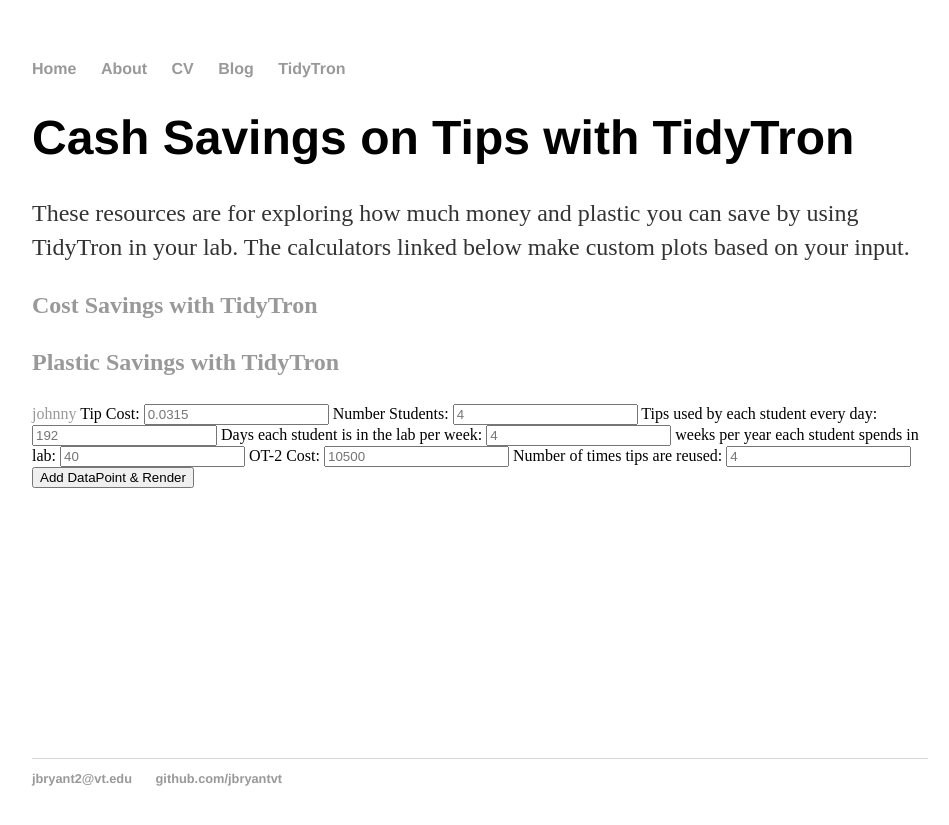
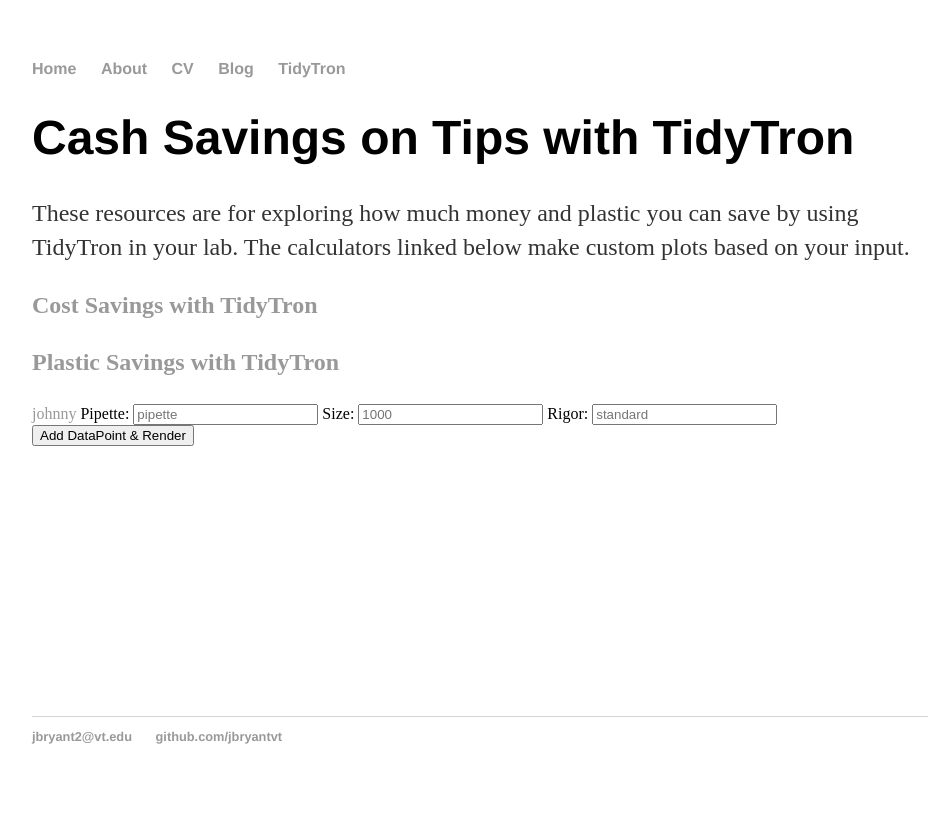
Before and after one commit to jbryantvt/jbryantvt.github.io, a Jekyll site: the page built from TidyTron/index.html, in a window 1280 px wide. Shown: the top 825 px of the page, without its empty margins (160-1109 px from the left). Built offline with Jekyll 4.4.1, drawn with Linux system fonts in a browser that asks for light colours.

Commit message:
Update index.html

```diff
--- a/TidyTron/index.html
+++ b/TidyTron/index.html
@@ -28,40 +28,17 @@
 
 
     <script type="text/javascript">
-        window.onload = function() {
-            var dps = []; //dataPoints.
-            var ds = []; //dataPoints.
 
-            var chart = new CanvasJS.Chart("chartContainer", {
-                title: {
-                    text: "Cash savings on pipette tips with TidyTron"
-                },
-                data: [{
-                    type: "line",showInLegend: true,
-                    name: "series1",
-                    legendText: "single-use",
-                    dataPoints: dps
-                },{type: "line",showInLegend: true,
-                    name: "series2",
-                    legendText: "multiple-use with TidyTron",
-                    dataPoints: ds}]
-            });
 
             function addDataPointsAndRender() {
-                OT2_cost = Number(document.getElementById("OT2_cost").value);
-                tip_cost = Number(document.getElementById("tip_cost").value);
-                students = Number(document.getElementById("students").value);
-                tips_per_day = Number(document.getElementById("tips_per_day").value);
-                days_per_week = Number(document.getElementById("days_per_week").value);
-                weeks_per_year = Number(document.getElementById("weeks_per_year").value);
-                reuses = Number(document.getElementById("reuses").value);
+                pipette = document.getElementById("pipette");
+                size = document.getElementById("size");
+                rigor = document.getElementById("rigor");
 
+                if (pipette+'_'+size+'_'+rigor == 'pipette_1000_standard') {
+                         document.location.href = 'https://minhaskamal.github.io/DownGit/#/home?url=https://github.com/PlantSynBioLab/opentrons-sustainability/blob/main/NEW_tipcleaning/1000ul_tip_cleaning.py';
+                }
 
-                dps.push({x: 1,y: 1*(tip_cost*students*tips_per_day*days_per_week*weeks_per_year)},{x: 2,y: 2*(tip_cost*students*tips_per_day*days_per_week*weeks_per_year)},{x: 3,y: 3*(tip_cost*students*tips_per_day*days_per_week*weeks_per_year)},{x: 4,y: 4*(tip_cost*students*tips_per_day*days_per_week*weeks_per_year)},{x: 5,y: 5*(tip_cost*students*tips_per_day*days_per_week*weeks_per_year)},{x: 6,y: 6*(tip_cost*students*tips_per_day*days_per_week*weeks_per_year)},{x: 7,y: 7*(tip_cost*students*tips_per_day*days_per_week*weeks_per_year)});
-                chart.render();
-
-                ds.push({x: 1,y: OT2_cost+((tip_cost*students*tips_per_day*days_per_week*weeks_per_year)/reuses)},{x: 2,y: OT2_cost+(2*((tip_cost*students*tips_per_day*days_per_week*weeks_per_year)/reuses))},{x: 3,y: OT2_cost+(3*((tip_cost*students*tips_per_day*days_per_week*weeks_per_year)/reuses))},{x: 4,y: OT2_cost+(4*((tip_cost*students*tips_per_day*days_per_week*weeks_per_year)/reuses))},{x: 5,y: OT2_cost+(5*((tip_cost*students*tips_per_day*days_per_week*weeks_per_year)/reuses))},{x: 6,y: OT2_cost+(6*((tip_cost*students*tips_per_day*days_per_week*weeks_per_year)/reuses))},{x: 7,y: OT2_cost+(7*((tip_cost*students*tips_per_day*days_per_week*weeks_per_year)/reuses))});
-                chart.render();
             }
 
 
@@ -75,18 +52,11 @@
 
 
 <body>
-    Tip Cost:
-    <input id="tip_cost" type="number" step="any" placeholder="0.0315"> Number Students:
-    <input id="students" type="number" step="any" placeholder="4">
-    Tips used by each student every day:
-    <input id="tips_per_day" type="number" step="any" placeholder="192"> Days each student is in the lab per week:
-    <input id="days_per_week" type="number" step="any" placeholder="4">
-    weeks per year each student spends in lab:
-    <input id="weeks_per_year" type="number" step="any" placeholder="40">
-    OT-2 Cost:
-    <input id="OT2_cost" type="number" step="any" placeholder="10500">
-    Number of times tips are reused:
-    <input id="reuses" type="number" step="any" placeholder="4">
+    Pipette:
+    <input id="pipette" type="number" step="any" placeholder="pipette"> Size:
+    <input id="size" type="number" step="any" placeholder="1000">
+    Rigor:
+    <input id="rigor" type="number" step="any" placeholder="standard">
 
 
     <button id="renderButton">Add DataPoint & Render</button>
```
